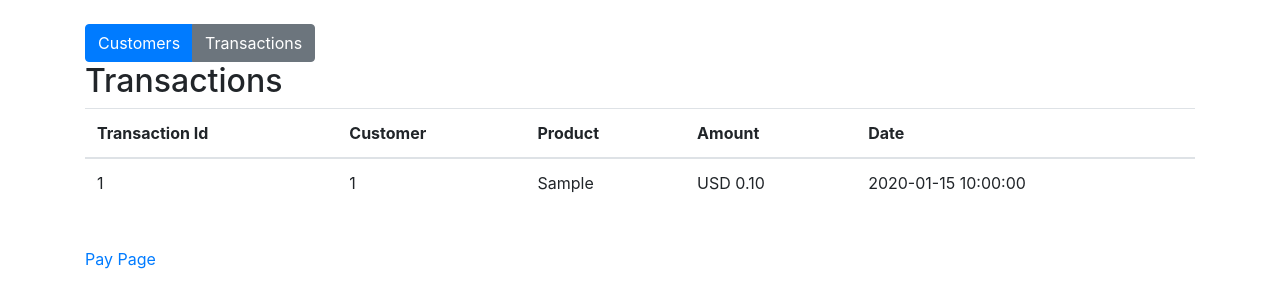
After one commit to douglaslz/PROJECT_PHP_STRIPE_CHARGE, a PHP site: page /transactions.php in a window 1280 px wide. The commit adds this page. Shown: the top 308 px of the page. Run offline with PHP 8.4, Linux system fonts and the light colour scheme; tables that the repository leaves empty or names only in its code hold one stand-in row (values such as "Sample post").

Commit message:
final commit of the base

```diff
--- a/charge.php
+++ b/charge.php
@@ -6,11 +6,13 @@ require_once('lib/pdo_db.php');
 require_once('models/Customer.php');
 require_once('models/Transaction.php');
 
-\Stripe\Stripe::setApiKey('key');
+//Personal key from stripe
+\Stripe\Stripe::setApiKey('your key');
 
 //Sanitize Post array
 $POST = filter_var_array($_POST, FILTER_SANITIZE_STRING);
 
+//Recive data from Post method
 $first_name = $_POST['first_name'];
 $last_name = $_POST['last_name'];
 $email = $_POST['email'];
@@ -67,8 +69,6 @@ $transaction->addTransaction($transactionData);
 //show return data from stripe
 //print_r($charge);
 
-
-
 //Redirect to success
 header('Location: success.php?tid='.$charge->id.'&product='.$charge->description.'&status='.$charge->status);
 
--- a/models/Transaction.php
+++ b/models/Transaction.php
@@ -3,7 +3,6 @@
 	class Transaction{
 
 		private $db;
-
 
 		public function __construct(){
 		$this->db = new Database;
@@ -11,7 +10,6 @@
 		}
 
 		public function addTransaction($data){
-
 
 			//Prepare Query
 			$this->db->query('INSERT INTO transactions(id,customer_id,product,amount,currency,status)VALUES(:id,:customer_id,:product,:amount,:currency,:status)');
@@ -26,12 +24,20 @@
 
 			//Execute
 			if($this->db->execute()){
-				$a = true;
 				return true;
 			}else{
-			$a = false;
 				return false;
 			}
+
+		}
+
+		public function getTransactions(){
+
+		$this->db->query('SELECT * FROM transactions ORDER BY created_at DESC');
+
+		$results = $this->db->resultset();
+
+		return $results;
 
 		}
 
--- a/success.php
+++ b/success.php
@@ -1,7 +1,8 @@
 <?php
+
+//Elimina etiquetas, opcionalmente elimina o codifica caracteres especiales.
 if(!empty($_GET['tid'] && !empty($_GET['product']))){
 	$GET = filter_var_array($_GET, FILTER_SANITIZE_STRING);
-
 	$tid = $GET['tid'];
 	$product = $GET['product'];
 }else{
--- /dev/null
+++ b/transactions.php
@@ -0,0 +1,66 @@
+<?php
+require_once('config/db.php');
+require_once('lib/pdo_db.php');
+require_once('models/Transaction.php');
+
+//Instatiate Transactions
+$transactions = new Transaction();
+
+//Get Transactions
+$transactions = $transactions->getTransactions();
+
+
+
+?>
+
+<!DOCTYPE html>
+
+<html lang="en">
+	<head>
+		<meta charset="utf-8">
+		<meta name="viewport" content="width=device-width,
+		initial-scale=1.0">
+		<meta http-equiv="X-UA-Compatible" content="ie=edge">
+		<link rel="stylesheet" href="https://stackpath.bootstrapcdn.com/bootstrap/4.3.1/css/bootstrap.min.css" integrity="sha384-ggOyR0iXCbMQv3Xipma34MD+dH/1fQ784/j6cY/iJTQUOhcWr7x9JvoRxT2MZw1T" crossorigin="anonymous">
+		<title>View Customers</title>
+
+	</head>
+	<body>
+
+		<div class="container mt-4">
+			<div class="btn-group" role="group">
+			<a href="customers.php" class="btn btn-primary">Customers</a>
+			<a href="transactions.php" class="btn btn-secondary">Transactions</a>
+			</div>
+			<h2>Transactions</h2>
+			<table class="table table-stripe">
+				<tread>
+					<tr>
+						<th>Transaction Id</th>
+						<th>Customer</th>
+						<th>Product</th>
+						<th>Amount</th>
+						<th>Date</th>
+					</tr>
+				</tread>
+				<tbody>
+					<?php foreach($transactions as $c): ?>
+					<tr>
+						<td><?php echo $c->id; ?></td>
+						<td><?php echo $c->customer_id; ?></td>
+						<td><?php echo $c->product; ?></td>
+						<td> <?php echo strtoupper($c->currency); ?> <?php echo sprintf ('%.2f',$c->amount/ 100); ?></td>
+						<td><?php echo $c->created_at; ?></td>
+					</tr>
+
+					<?php endforeach; ?>
+				</tbody>
+			</table>
+			<br>
+			<p><a href="index.php">Pay Page</a></p>
+
+		</div>
+
+	</body>
+
+</html>
```
Also changed, not shown: customers.php (added, +64 -0 lines), models/Customer.php (+8 -7 lines).
